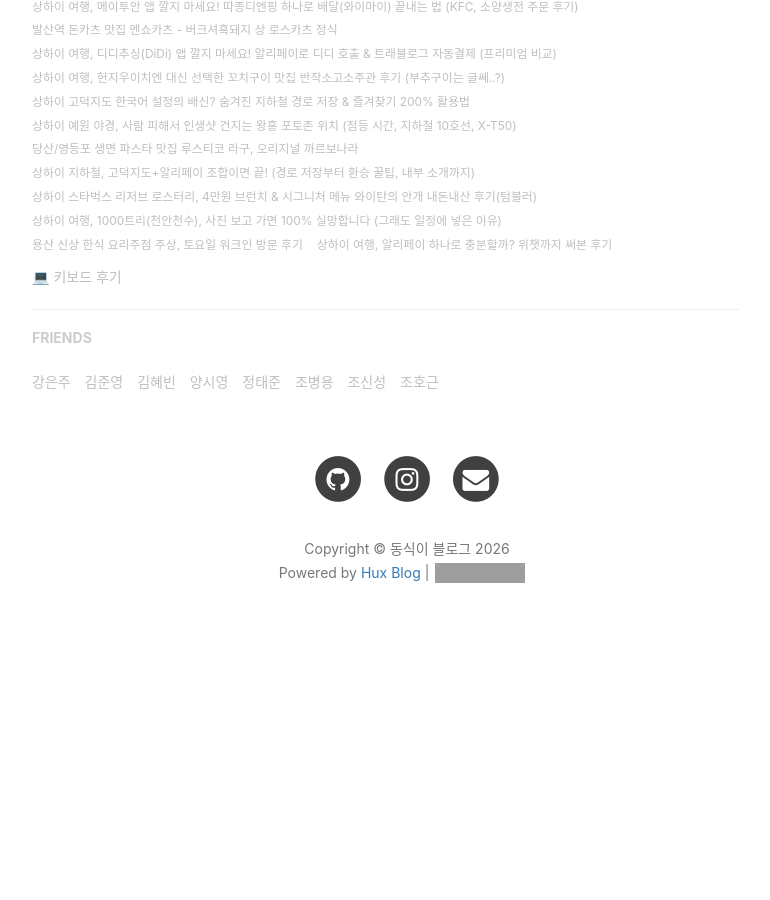
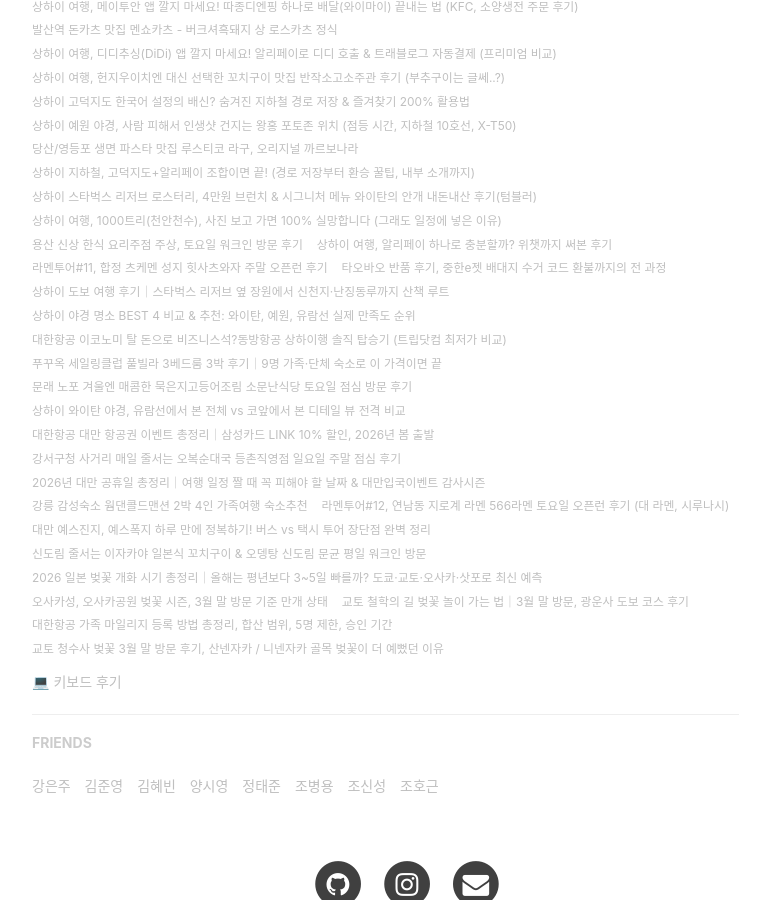
Before and after one commit to dongsik93/dongsik93.github.io, a Jekyll site: the page built from _posts/2019-06-13-essay-blog_start.md, in a window 1280 px wide and 900 px high, scrolled down 4225 px. Shown: the whole window, without its empty margins (233-1003 px from the left). Built offline with Jekyll 4.4.1, drawn with Linux system fonts in a browser that asks for light colours; nearby versions of some CDN libraries; comment, search, counter and statistics services are not loaded; before the commit the page ends 4902 px from its top, so only the background shows below that; grey boxes are pictures that could not be loaded.

Commit message:
edit _includes/blogs.html

```diff
--- a/_includes/blogs.html
+++ b/_includes/blogs.html
@@ -148,9 +148,6 @@
     <li><small><a href="https://m.blog.naver.com/econ_view/224102687902" target="_blank" rel="noopener noreferrer">발산역 돈카츠 맛집 멘쇼카츠 - 버크셔흑돼지 상 로스카츠 정식</a></small></li>
     <li><small><a href="https://m.blog.naver.com/econ_view/224104163995" target="_blank" rel="noopener noreferrer">상하이 여행, 디디추싱(DiDi) 앱 깔지 마세요! 알리페이로 디디 호출 & 트래블로그 자동결제 (프리미엄 비교)</a></small></li>
     <li><small><a href="https://m.blog.naver.com/econ_view/224106560673" target="_blank" rel="noopener noreferrer">상하이 여행, 헌지우이치엔 대신 선택한 꼬치구이 맛집 반작소고소주관 후기 (부추구이는 글쎄..?)</a></small></li>
-
-
-
     <li><small><a href="https://m.blog.naver.com/econ_view/224108767775" target="_blank" rel="noopener noreferrer">상하이 고덕지도 한국어 설정의 배신? 숨겨진 지하철 경로 저장 & 즐겨찾기 200% 활용법</a></small></li>
     <li><small><a href="https://m.blog.naver.com/econ_view/224112237418" target="_blank" rel="noopener noreferrer">상하이 예원 야경, 사람 피해서 인생샷 건지는 왕홍 포토존 위치 (점등 시간, 지하철 10호선, X-T50)</a></small></li>
     <li><small><a href="https://m.blog.naver.com/econ_view/224113573475" target="_blank" rel="noopener noreferrer">당산/영등포 생면 파스타 맛집 루스티코 라구, 오리지널 까르보나라</a></small></li>
@@ -159,12 +156,38 @@
     <li><small><a href="https://m.blog.naver.com/econ_view/224122499295" target="_blank" rel="noopener noreferrer">상하이 여행, 1000트리(천안천수), 사진 보고 가면 100% 실망합니다 (그래도 일정에 넣은 이유)</a></small></li>
     <li><small><a href="https://m.blog.naver.com/econ_view/224124839623" target="_blank" rel="noopener noreferrer">용산 신상 한식 요리주점 주상, 토요일 워크인 방문 후기</a></small></li>
     <li><small><a href="https://m.blog.naver.com/econ_view/224125366368" target="_blank" rel="noopener noreferrer">상하이 여행, 알리페이 하나로 충분할까? 위챗까지 써본 후기</a></small></li>
-   <!-- <li><small><a href="" target="_blank" rel="noopener noreferrer"></a></small></li> -->
-   <!-- <li><small><a href="" target="_blank" rel="noopener noreferrer"></a></small></li> -->
-   <!-- <li><small><a href="" target="_blank" rel="noopener noreferrer"></a></small></li> -->
-   <!-- <li><small><a href="" target="_blank" rel="noopener noreferrer"></a></small></li> -->
-   <!-- <li><small><a href="" target="_blank" rel="noopener noreferrer"></a></small></li> -->
-   <!-- <li><small><a href="" target="_blank" rel="noopener noreferrer"></a></small></li> -->
+    <li><small><a href="https://m.blog.naver.com/econ_view/224129563339" target="_blank" rel="noopener noreferrer">라멘투어#11, 합정 츠케멘 성지 힛사츠와자 주말 오픈런 후기</a></small></li>
+    <li><small><a href="https://m.blog.naver.com/econ_view/224130807962" target="_blank" rel="noopener noreferrer">타오바오 반품 후기, 중한e젯 배대지 수거 코드 환불까지의 전 과정</a></small></li>
+    <li><small><a href="https://m.blog.naver.com/econ_view/224132242754" target="_blank" rel="noopener noreferrer">상하이 도보 여행 후기｜스타벅스 리저브 옆 장원에서 신천지·난징동루까지 산책 루트</a></small></li>
+    <li><small><a href="https://m.blog.naver.com/econ_view/224132796489" target="_blank" rel="noopener noreferrer">상하이 야경 명소 BEST 4 비교 & 추천: 와이탄, 예원, 유람선 실제 만족도 순위</a></small></li>
+    <li><small><a href="https://m.blog.naver.com/econ_view/224135567692" target="_blank" rel="noopener noreferrer">대한항공 이코노미 탈 돈으로 비즈니스석?동방항공 상하이행 솔직 탑승기 (트립닷컴 최저가 비교)</a></small></li>
+    <li><small><a href="https://m.blog.naver.com/econ_view/224136808631" target="_blank" rel="noopener noreferrer">푸꾸옥 세일링클럽 풀빌라 3베드룸 3박 후기｜9명 가족·단체 숙소로 이 가격이면 끝</a></small></li>
+    <li><small><a href="https://m.blog.naver.com/econ_view/224139670462" target="_blank" rel="noopener noreferrer">문래 노포 겨울엔 매콤한 묵은지고등어조림 소문난식당 토요일 점심 방문 후기</a></small></li>
+    <li><small><a href="https://m.blog.naver.com/econ_view/224142038946" target="_blank" rel="noopener noreferrer">상하이 와이탄 야경, 유람선에서 본 전체 vs 코앞에서 본 디테일 뷰 전격 비교</a></small></li>
+    <li><small><a href="https://m.blog.naver.com/econ_view/224142949429" target="_blank" rel="noopener noreferrer">대한항공 대만 항공권 이벤트 총정리｜삼성카드 LINK 10% 할인, 2026년 봄 출발</a></small></li>
+    <li><small><a href="https://m.blog.naver.com/econ_view/224146783279" target="_blank" rel="noopener noreferrer">강서구청 사거리 매일 줄서는 오복순대국 등촌직영점 일요일 주말 점심 후기</a></small></li>
+    <li><small><a href="https://m.blog.naver.com/econ_view/224148752603" target="_blank" rel="noopener noreferrer">2026년 대만 공휴일 총정리｜여행 일정 짤 때 꼭 피해야 할 날짜 & 대만입국이벤트 감사시즌</a></small></li>
+    <li><small><a href="https://m.blog.naver.com/econ_view/224166418179" target="_blank" rel="noopener noreferrer">강릉 감성숙소 웜댄콜드맨션 2박 4인 가족여행 숙소추천</a></small></li>
+    <li><small><a href="https://m.blog.naver.com/econ_view/224172018008" target="_blank" rel="noopener noreferrer">라멘투어#12, 연남동 지로계 라멘 566라멘 토요일 오픈런 후기 (대 라멘, 시루나시)</a></small></li>
+    <li><small><a href="https://m.blog.naver.com/econ_view/224177993483" target="_blank" rel="noopener noreferrer">대만 예스진지, 예스폭지 하루 만에 정복하기! 버스 vs 택시 투어 장단점 완벽 정리</a></small></li>
+    <li><small><a href="https://m.blog.naver.com/econ_view/224179368458" target="_blank" rel="noopener noreferrer">신도림 줄서는 이자카야 일본식 꼬치구이 & 오뎅탕 신도림 문균 평일 워크인 방문</a></small></li>
+    <li><small><a href="https://m.blog.naver.com/econ_view/224183950125" target="_blank" rel="noopener noreferrer">2026 일본 벚꽃 개화 시기 총정리｜올해는 평년보다 3~5일 빠를까? 도쿄·교토·오사카·삿포로 최신 예측</a></small></li>
+    <li><small><a href="https://m.blog.naver.com/econ_view/224184025182" target="_blank" rel="noopener noreferrer">오사카성, 오사카공원 벚꽃 시즌, 3월 말 방문 기준 만개 상태</a></small></li>
+    <li><small><a href="https://m.blog.naver.com/econ_view/224184067809" target="_blank" rel="noopener noreferrer">교토 철학의 길 벚꽃 놀이 가는 법｜3월 말 방문, 광운사 도보 코스 후기</a></small></li>
+    <li><small><a href="https://m.blog.naver.com/econ_view/224184907206" target="_blank" rel="noopener noreferrer">대한항공 가족 마일리지 등록 방법 총정리, 합산 범위, 5명 제한, 승인 기간</a></small></li>
+    <li><small><a href="https://m.blog.naver.com/econ_view/224189625399" target="_blank" rel="noopener noreferrer">교토 청수사 벚꽃 3월 말 방문 후기, 산넨자카 / 니넨자카 골목 벚꽃이 더 예뻤던 이유</a></small></li>
+    <!-- <li><small><a href="" target="_blank" rel="noopener noreferrer"></a></small></li>
+    <li><small><a href="" target="_blank" rel="noopener noreferrer"></a></small></li>
+    <li><small><a href="" target="_blank" rel="noopener noreferrer"></a></small></li>
+    <li><small><a href="" target="_blank" rel="noopener noreferrer"></a></small></li>
+    <li><small><a href="" target="_blank" rel="noopener noreferrer"></a></small></li>
+    <li><small><a href="" target="_blank" rel="noopener noreferrer"></a></small></li>
+    <li><small><a href="" target="_blank" rel="noopener noreferrer"></a></small></li>
+    <li><small><a href="" target="_blank" rel="noopener noreferrer"></a></small></li>
+    <li><small><a href="" target="_blank" rel="noopener noreferrer"></a></small></li>
+    <li><small><a href="" target="_blank" rel="noopener noreferrer"></a></small></li>
+    <li><small><a href="" target="_blank" rel="noopener noreferrer"></a></small></li>
+    <li><small><a href="" target="_blank" rel="noopener noreferrer"></a></small></li>   -->
   </ul>
 </details>
 
```
Lines whose indentation alone changed are shown as unchanged.
